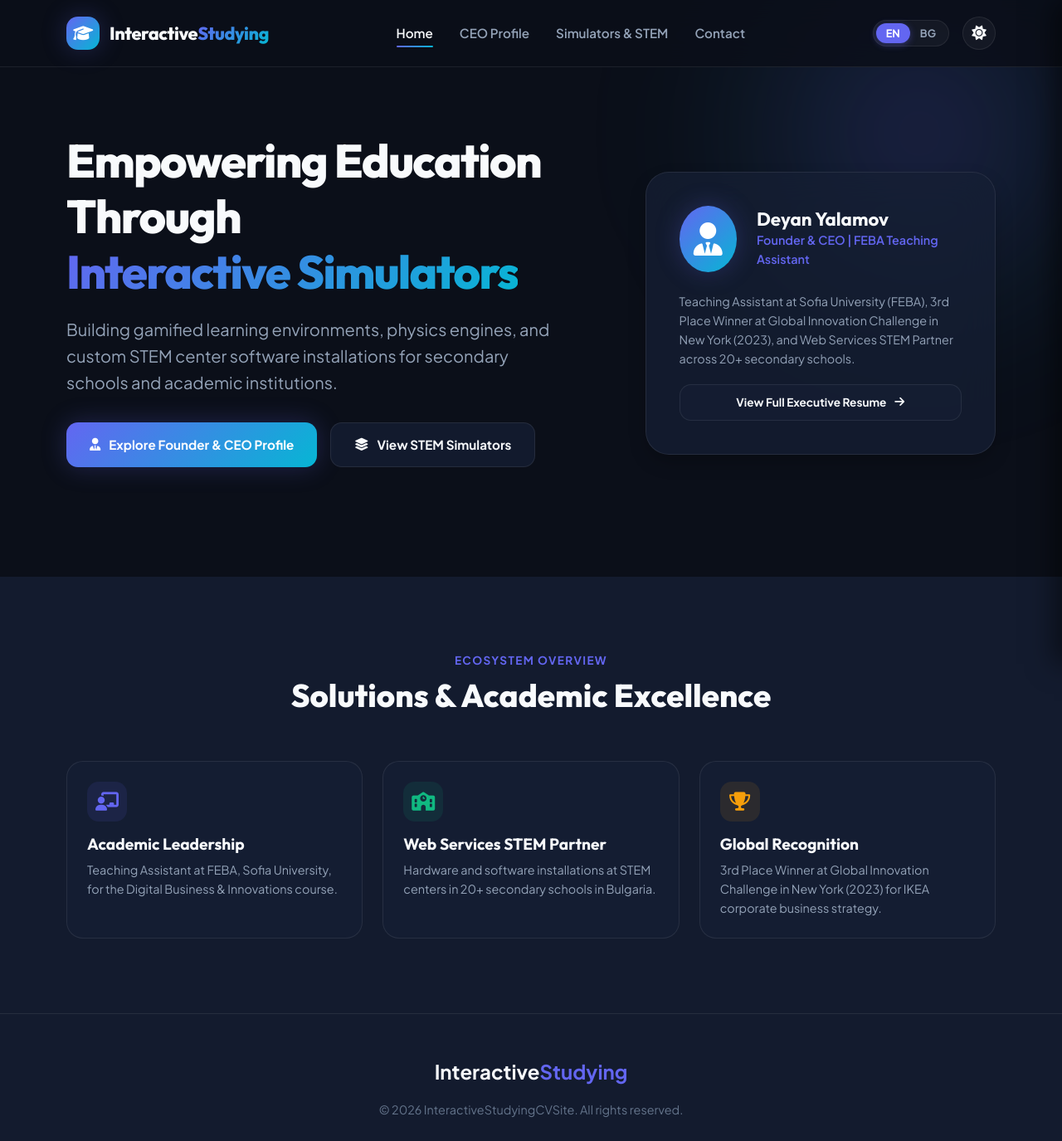
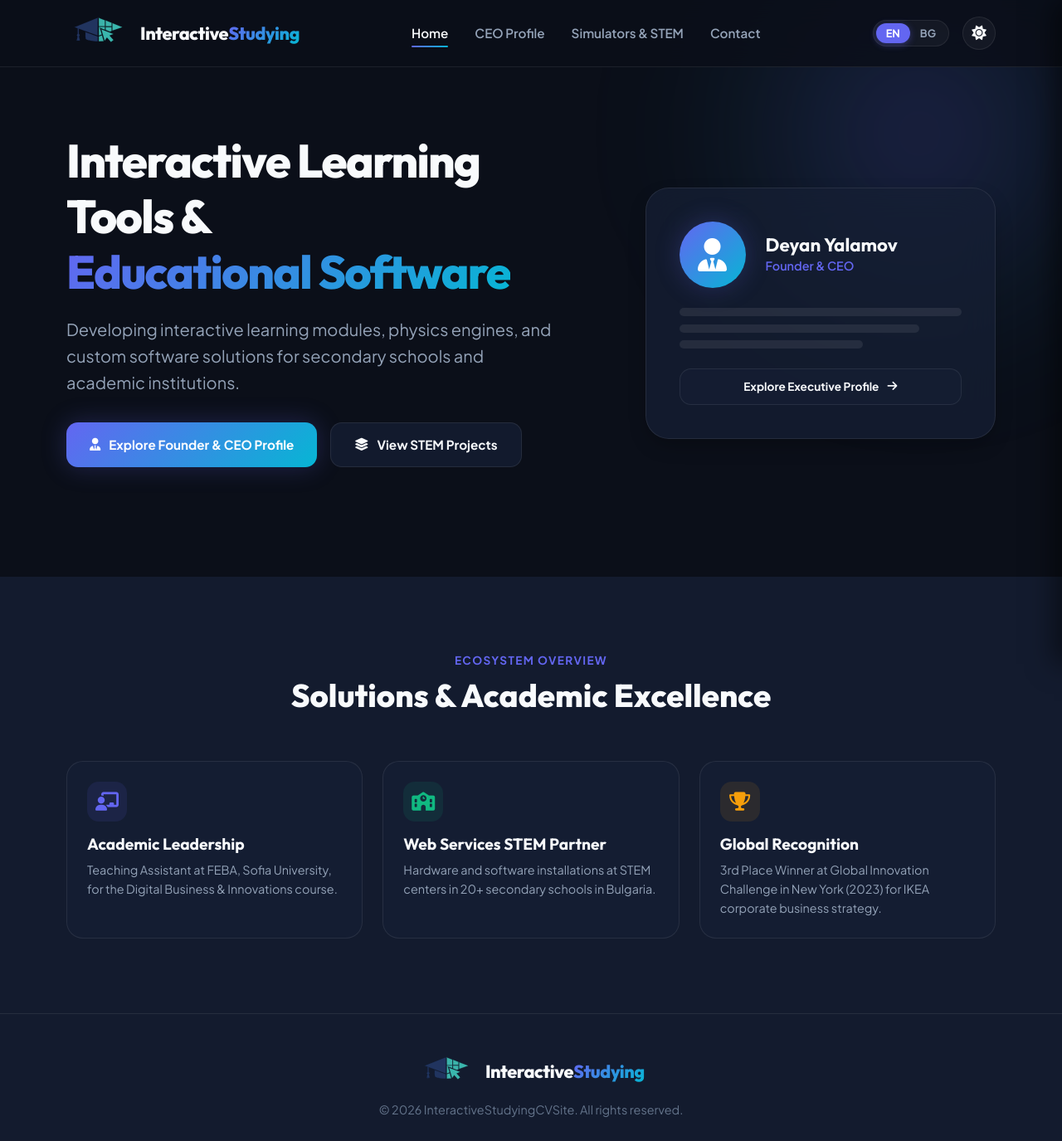
Before and after one commit to CraftyDGE/InteractiveStudyingCVSite, a PHP site: page /index.html in a window 1280 px wide. Shown: the whole page at 83% size. After the commit the page ends 1347 px from the top, so only its background shows below. Run offline with PHP 8.4, Linux system fonts and the light colour scheme.

Commit message:
Restore clean skeleton structure on homepage Hero teaser card

```diff
--- a/index.html
+++ b/index.html
@@ -10,18 +10,16 @@
 </head>
 <body>
 
-  <!-- ==========================================================================
-       Header & Navigation
-       ========================================================================== -->
+  <!-- Navigation Bar -->
   <header class="header">
     <div class="container header-container">
       <a href="index.html" class="logo">
-        <div class="logo-icon"><i class="fa-solid fa-graduation-cap"></i></div>
+        <img src="logo.svg" alt="Interactive Studying Logo" class="logo-img" onerror="this.src='logo.png'">
         <div class="logo-text">Interactive<span>Studying</span></div>
       </a>
 
       <nav>
-        <ul class="nav-links">
+        <ul class="desktop-nav">
           <li><a href="index.html" class="nav-link active" data-en="Home" data-bg="Начало">Home</a></li>
           <li><a href="ceo.html" class="nav-link" data-en="CEO Profile" data-bg="За Управителя">CEO Profile</a></li>
           <li><a href="projects.html" class="nav-link" data-en="Simulators & STEM" data-bg="Симулатори и STEM">Simulators & STEM</a></li>
@@ -34,9 +32,11 @@
           <button class="lang-btn active" data-lang="en">EN</button>
           <button class="lang-btn" data-lang="bg">BG</button>
         </div>
+
         <button class="theme-toggle" id="themeToggle" title="Toggle Light/Dark Theme">
           <i class="fa-solid fa-moon"></i>
         </button>
+
         <button class="hamburger-btn" id="hamburgerBtn" aria-label="Open Navigation Menu">
           <i class="fa-solid fa-bars"></i>
         </button>
@@ -44,38 +44,47 @@
     </div>
   </header>
 
+  <!-- Reactive Mobile Slide-Out Drawer Navigation -->
   <div class="mobile-drawer-overlay" id="drawerOverlay"></div>
   <aside class="mobile-drawer" id="mobileDrawer">
     <div class="drawer-header">
       <a href="index.html" class="logo" style="font-size: 1.15rem;">
-        <div class="logo-icon" style="width:34px; height:34px; font-size: 1rem;"><i class="fa-solid fa-graduation-cap"></i></div>
+        <img src="logo.svg" alt="Interactive Studying Logo" class="logo-img" style="height: 34px;" onerror="this.src='logo.png'">
         <div class="logo-text">Interactive<span>Studying</span></div>
       </a>
       <button class="drawer-close" id="drawerClose">&times;</button>
     </div>
 
     <ul class="drawer-nav">
-      <li><a href="index.html" class="drawer-nav-link active"><i class="fa-solid fa-house"></i> <span data-en="Home" data-bg="Начало">Home</span></a></li>
-      <li><a href="ceo.html" class="drawer-nav-link"><i class="fa-solid fa-user-tie"></i> <span data-en="CEO Profile" data-bg="За Управителя">CEO Profile</span></a></li>
-      <li><a href="projects.html" class="drawer-nav-link"><i class="fa-solid fa-layer-group"></i> <span data-en="Simulators & STEM" data-bg="Симулатори и STEM">Simulators & STEM</span></a></li>
-      <li><a href="contact.html" class="drawer-nav-link"><i class="fa-solid fa-envelope"></i> <span data-en="Contact" data-bg="Контакти">Contact</span></a></li>
+      <li><a href="index.html" class="drawer-nav-link active"><i class="fa-solid fa-house"></i><span data-en="Home" data-bg="Начало">Home</span></a></li>
+      <li><a href="ceo.html" class="drawer-nav-link"><i class="fa-solid fa-user-tie"></i><span data-en="CEO Profile" data-bg="За Управителя">CEO Profile</span></a></li>
+      <li><a href="projects.html" class="drawer-nav-link"><i class="fa-solid fa-layer-group"></i><span data-en="Simulators & STEM" data-bg="Симулатори и STEM">Simulators & STEM</span></a></li>
+      <li><a href="contact.html" class="drawer-nav-link"><i class="fa-solid fa-envelope"></i><span data-en="Contact" data-bg="Контакти">Contact</span></a></li>
     </ul>
+
+    <div style="margin-top: auto; padding-top: 2rem; border-top: 1px solid var(--border-color);">
+      <div style="display: flex; justify-content: space-between; align-items: center;">
+        <span style="font-weight: 700; font-size: 0.9rem;" data-en="Language" data-bg="Език">Language</span>
+        <div class="lang-switch">
+          <button class="lang-btn active" data-lang="en">EN</button>
+          <button class="lang-btn" data-lang="bg">BG</button>
+        </div>
+      </div>
+    </div>
   </aside>
 
-  <!-- ==========================================================================
-       Clean Hero Skeleton Section (Without Numerical Data)
-       ========================================================================== -->
+  <!-- Clean Hero Section -->
   <section class="hero">
     <div class="hero-bg-glow"></div>
     <div class="container hero-content-grid">
       <div>
         <h1 class="hero-title">
-          <span data-en="Empowering Education Through" data-bg="Модернизиране на образованието чрез">Empowering Education Through</span><br>
-          <span class="gradient-text" data-en="Interactive Simulators" data-bg="Интерактивни Симулатори">Interactive Simulators</span>
+          <span data-en="Interactive Learning Tools &" data-bg="Интерактивни образователни среди и">Interactive Learning Tools &</span><br>
+          <span class="gradient-text" data-en="Educational Software" data-bg="Образователен Софтуер">Educational Software</span>
         </h1>
 
-        <p class="hero-subtitle" data-en="Building gamified learning environments, physics engines, and custom STEM center software installations for secondary schools and academic institutions." data-bg="Изграждане на геймифицирани образователни среди, физични двигатели и софтуерни инсталации за STEM центрове.">
-          Building gamified learning environments, physics engines, and custom STEM center software installations for secondary schools and academic institutions.
+        <p class="hero-subtitle" data-en="Developing interactive learning modules, physics engines, and custom software solutions for secondary schools and academic institutions." data-bg="Разработване на интерактивни образователни модули, физични двигатели и персонализиран софтуер за средни училища и академични институции.">
+          Developing interactive learning modules, physics engines, and custom software solutions for secondary schools and academic institutions.
         </p>
 
         <div class="hero-ctas">
@@ -85,12 +94,12 @@
           </a>
           <a href="projects.html" class="btn btn-secondary">
             <i class="fa-solid fa-layer-group"></i>
-            <span data-en="View STEM Simulators" data-bg="Разгледай Симулаторите">View STEM Simulators</span>
+            <span data-en="View STEM Projects" data-bg="Разгледай Проектите">View STEM Projects</span>
           </a>
         </div>
       </div>
 
-      <!-- CEO & Founder Teaser Card -->
+      <!-- CEO & Founder Teaser Skeleton Card -->
       <div class="hero-visual">
         <div class="avatar-card">
           <div class="avatar-header">
@@ -99,16 +108,18 @@
             </div>
             <div class="avatar-info">
               <h4 data-en="Deyan Yalamov" data-bg="Деян Ялъмов">Deyan Yalamov</h4>
-              <p data-en="Founder & CEO | FEBA Teaching Assistant" data-bg="Основател и Управител | Преподавател в СУ">Founder & CEO | FEBA Teaching Assistant</p>
+              <p data-en="Founder & CEO" data-bg="Основател и Управител">Founder & CEO</p>
             </div>
           </div>
 
-          <p style="margin-bottom: 1.2rem; color: var(--text-secondary); font-size: 0.9rem;" data-en="Teaching Assistant at Sofia University (FEBA), 3rd Place Winner at Global Innovation Challenge in New York (2023), and Web Services STEM Partner across 20+ secondary schools." data-bg="Преподавателски асистент в СУ (Стопански факултет), 3-то място на Global Innovation Challenge в Ню Йорк (2023) и партньор на Web Services за 20+ STEM центъра.">
-            Teaching Assistant at Sofia University (FEBA), 3rd Place Winner at Global Innovation Challenge in New York (2023), and Web Services STEM Partner across 20+ secondary schools.
-          </p>
+          <div style="margin-bottom: 1.5rem; display: flex; flex-direction: column; gap: 0.6rem;">
+            <div style="height: 10px; background: rgba(255,255,255,0.08); border-radius: 6px; width: 100%;"></div>
+            <div style="height: 10px; background: rgba(255,255,255,0.08); border-radius: 6px; width: 85%;"></div>
+            <div style="height: 10px; background: rgba(255,255,255,0.08); border-radius: 6px; width: 65%;"></div>
+          </div>
 
           <a href="ceo.html" class="btn btn-secondary" style="width: 100%; justify-content: center; font-size: 0.85rem; padding: 10px 16px;">
-            <span data-en="View Full Executive Resume" data-bg="Виж Пълното CV">View Full Executive Resume</span>
+            <span data-en="Explore Executive Profile" data-bg="Разгледай Профила">Explore Executive Profile</span>
             <i class="fa-solid fa-arrow-right"></i>
           </a>
         </div>
@@ -155,7 +166,10 @@
   <!-- Footer -->
   <footer class="footer">
     <div class="container">
-      <div class="footer-logo">Interactive<span style="color: var(--accent-primary);">Studying</span></div>
+      <a href="index.html" class="logo" style="justify-content: center; margin-bottom: 1rem;">
+        <img src="logo.svg" alt="Interactive Studying Logo" class="logo-img" style="height: 38px;" onerror="this.src='logo.png'">
+        <div class="logo-text">Interactive<span>Studying</span></div>
+      </a>
       <p class="footer-copy">&copy; 2026 InteractiveStudyingCVSite. All rights reserved.</p>
     </div>
   </footer>
```
Also changed, not shown: index.php (+8 -6 lines).
